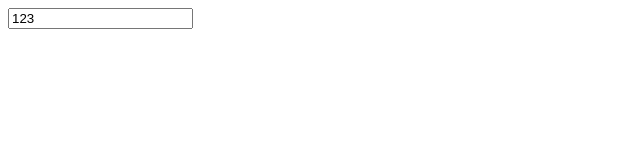
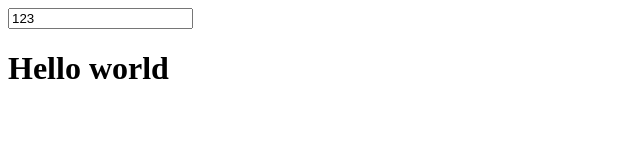
Before and after one commit to chadnitalukder2/javacript-problem-solving, a plain HTML site: page problem-2/index.html in a window 1280 px wide. Shown: the whole page, without its empty margins (0-640 px from the left). Drawn offline with Linux system fonts and the light colour scheme.

Commit message:
constructor

```diff
--- a/problem-2/index.html
+++ b/problem-2/index.html
@@ -2,7 +2,7 @@
 <html lang="en">
 <head>
     <meta charset="UTF-8">
-    <meta name="viewport" content="width=device-width, initial-scale=1.0">
+    <mcontenteditableeta name="viewport" content="width=device-width, initial-scale=1.0">
     <title>Document</title>
 </head>
 <body>
@@ -10,7 +10,7 @@
     <p><button id="copy" onclick="handelClick()">copy</button></p>
      -->
 <input id="number" type="number" value="123">
-
+<h1 ="">Hello world</h1>
 
 
     <script src="problem.js"></script>
```
Also changed, not shown: problem-2/problem.js (+33 -0 lines).
